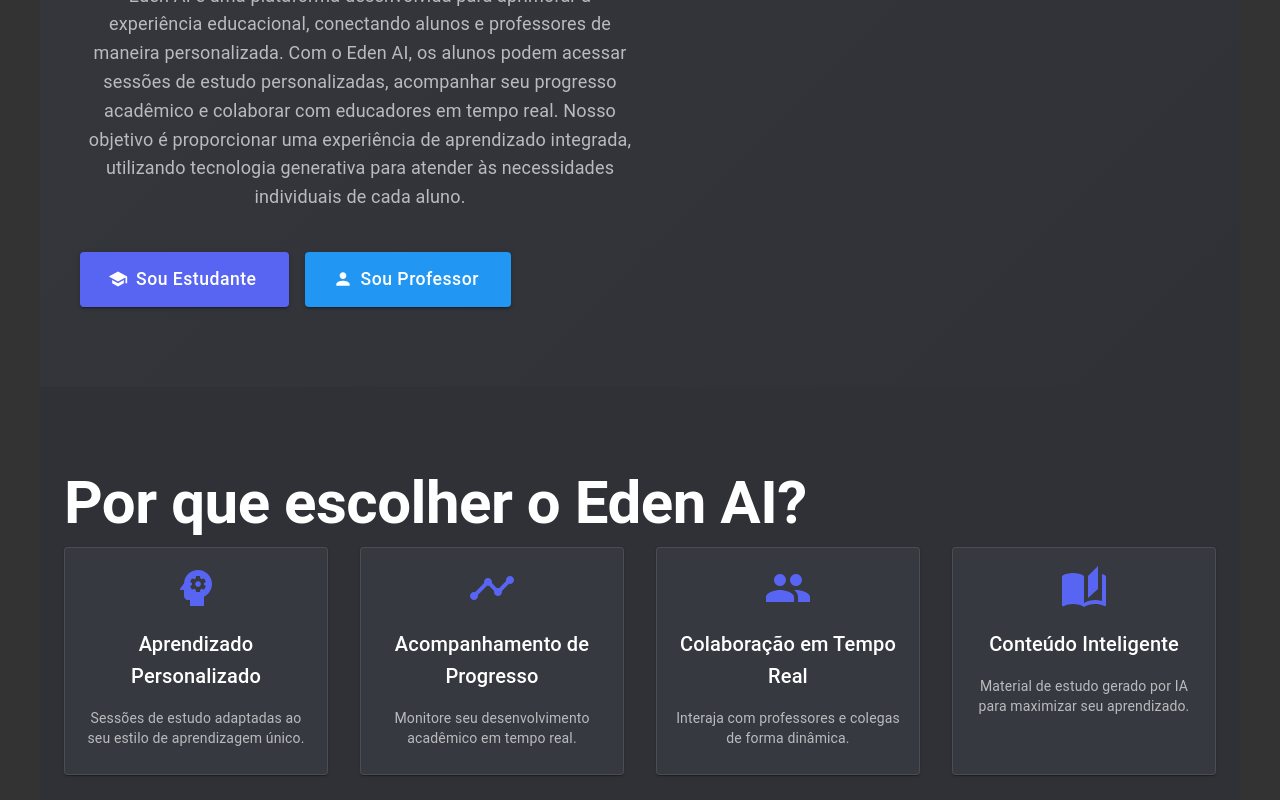
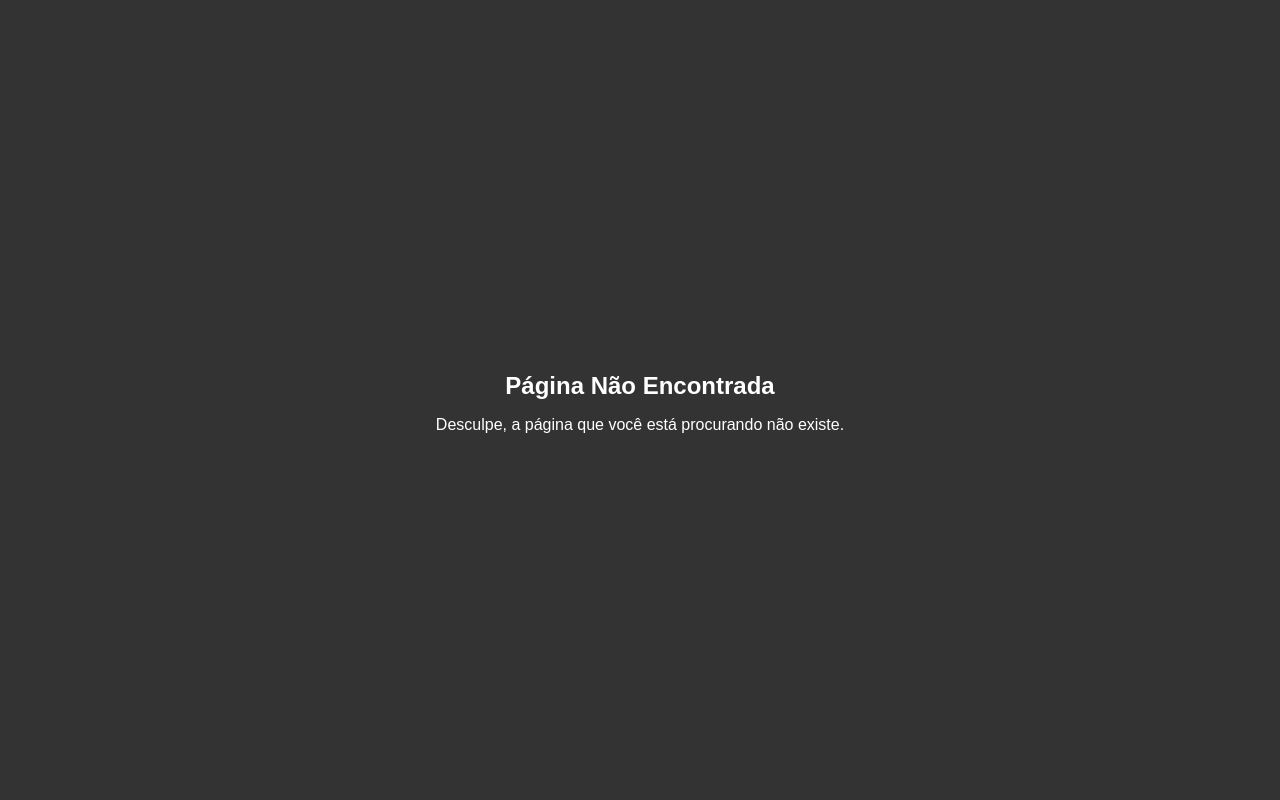
Before and after one commit to periclesbgf/Frontend-Study-Django, a React (Create React App) app: page / in a window 1280 px wide. Shown: the top 800 px of the page. Built offline with nearby package versions, Linux system fonts and the light colour scheme; no server answers.

Commit message:
changing home page route
Signed-off-by: Periclesbgf <periclesbgf@gmail.com>

```diff
--- a/package.json
+++ b/package.json
@@ -2,7 +2,7 @@
   "name": "eden-front",
   "version": "0.1.0",
   "private": true,
-  "homepage": "https://periclesbgf.github.io/",
+  "homepage": "https://periclesbgf.github.io/Frontend-eden/",
   "dependencies": {
     "@emotion/react": "^11.13.3",
     "@emotion/styled": "^11.13.0",
--- a/src/routes.js
+++ b/src/routes.js
@@ -21,7 +21,7 @@
     <StudySessionsProvider>
       <Routes>
         {/* Página inicial */}
-        <Route path="/" element={<Home />} />
+        <Route path="/Frontend-eden" element={<Home />} />
 
         {/* Rotas de registro */}
         <Route path="/register-student" element={<RegisterStudent />} />
```
